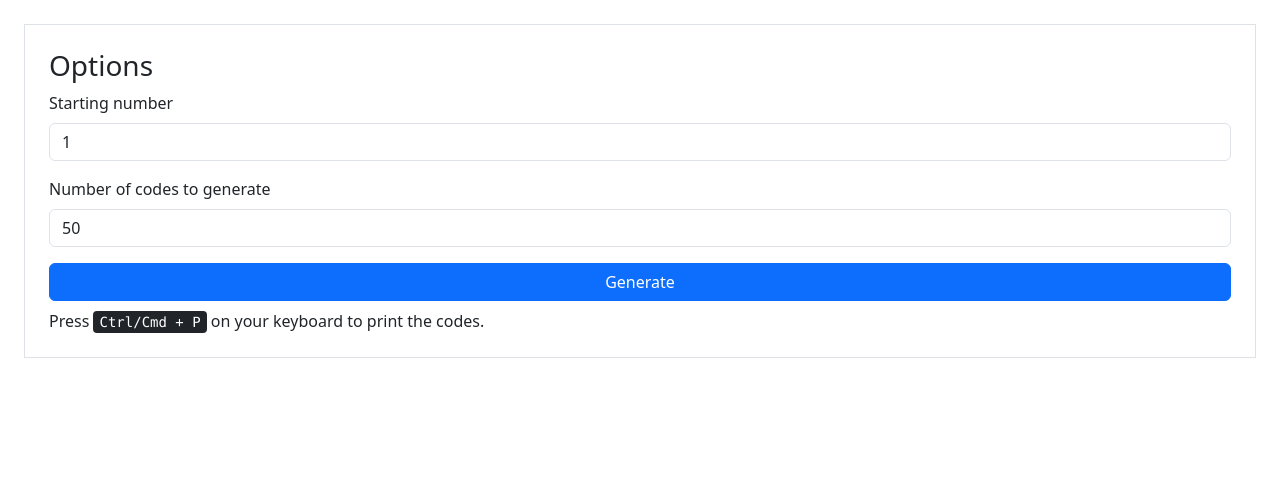
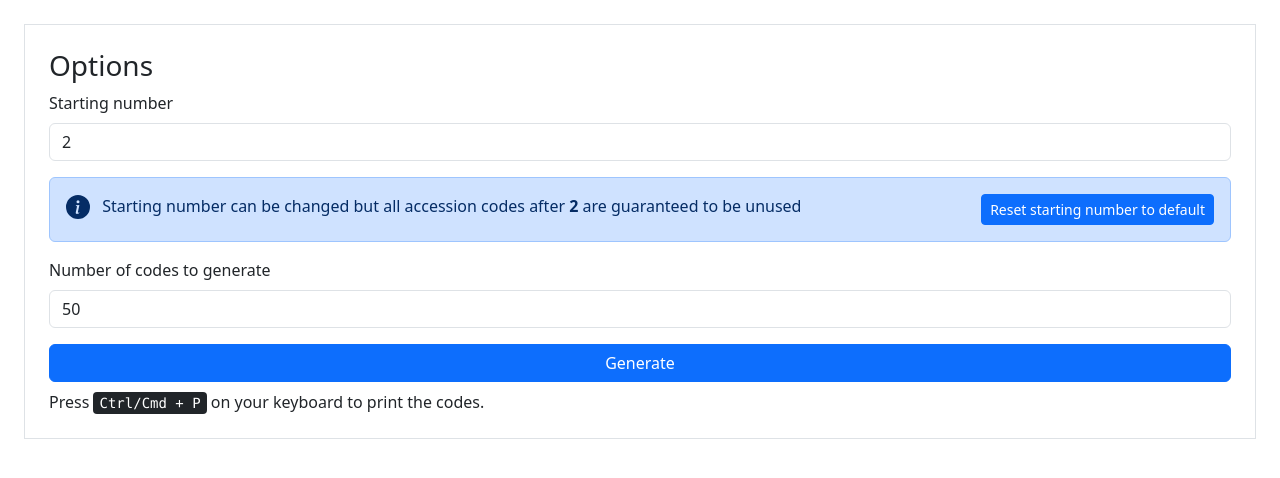
Before and after one commit to mjocc/lms, a Django app: page /admin/generate-accession-codes/ in a window 1280 px wide. Shown: the top 478 px of the page. Run offline with Django 4.2, Linux system fonts and the light colour scheme; tables that the repository leaves empty hold one stand-in row (values such as "Sample post"); parts of the project's set-up code (start-up, migrations or seed data) failed here and were passed over; some libraries are stand-ins or nearby versions.

Commit message:
add comments

```diff
--- a/lms/models.py
+++ b/lms/models.py
@@ -49,6 +49,7 @@ class LibraryUser(AbstractUser):
 
     def __str__(self):
         return f"{self.get_full_name()} ({self.username})"
+
 
 # define common defaults for OpenLibrary ID fields to be validated off of
 ol_id_field = dict(
@@ -458,10 +459,10 @@ class Reservation(models.Model):
 
 class HistoryLoan(models.Model):
     user = models.ForeignKey(
-        LibraryUser, on_delete=models.PROTECT, related_name="loan_history"
+        LibraryUser, on_delete=models.SET_NULL, related_name="loan_history", null=True
     )
     book = models.ForeignKey(
-        BookCopy, on_delete=models.PROTECT, related_name="loan_history"
+        BookCopy, on_delete=models.CASCADE, related_name="loan_history"
     )
     loan_date = models.DateField(help_text="date the loan began")
     returned_date = models.DateField(
--- a/lms/signals.py
+++ b/lms/signals.py
@@ -10,8 +10,9 @@ def handle_reservation_delete(sender, instance, **kwargs):
     deleted."""
 
     # get reservation that has been waiting the longest for a book (the 'first')
-    reservation = Reservation.objects.filter(copy__isnull=True,
-                                             book=instance.book).first()
+    reservation = Reservation.objects.filter(
+        copy__isnull=True, book=instance.book
+    ).first()
 
     # manually assign the book copy of the reservation that was just deleted
     # to an outstanding reservation if found and save it
--- a/lms/templates/lms/admin/accession_code_sheet.html
+++ b/lms/templates/lms/admin/accession_code_sheet.html
@@ -10,11 +10,29 @@
             break-inside: avoid-page; /* or 'auto' */
         }
     </style>
+    <svg xmlns="http://www.w3.org/2000/svg" style="display: none;">
+      <symbol id="check-circle-fill" fill="currentColor" viewBox="0 0 16 16">
+        <path d="M16 8A8 8 0 1 1 0 8a8 8 0 0 1 16 0zm-3.97-3.03a.75.75 0 0 0-1.08.022L7.477 9.417 5.384 7.323a.75.75 0 0 0-1.06 1.06L6.97 11.03a.75.75 0 0 0 1.079-.02l3.992-4.99a.75.75 0 0 0-.01-1.05z"/>
+      </symbol>
+      <symbol id="info-fill" fill="currentColor" viewBox="0 0 16 16">
+        <path d="M8 16A8 8 0 1 0 8 0a8 8 0 0 0 0 16zm.93-9.412-1 4.705c-.07.34.029.533.304.533.194 0 .487-.07.686-.246l-.088.416c-.287.346-.92.598-1.465.598-.703 0-1.002-.422-.808-1.319l.738-3.468c.064-.293.006-.399-.287-.47l-.451-.081.082-.381 2.29-.287zM8 5.5a1 1 0 1 1 0-2 1 1 0 0 1 0 2z"/>
+      </symbol>
+      <symbol id="exclamation-triangle-fill" fill="currentColor" viewBox="0 0 16 16">
+        <path d="M8.982 1.566a1.13 1.13 0 0 0-1.96 0L.165 13.233c-.457.778.091 1.767.98 1.767h13.713c.889 0 1.438-.99.98-1.767L8.982 1.566zM8 5c.535 0 .954.462.9.995l-.35 3.507a.552.552 0 0 1-1.1 0L7.1 5.995A.905.905 0 0 1 8 5zm.002 6a1 1 0 1 1 0 2 1 1 0 0 1 0-2z"/>
+      </symbol>
+    </svg>
     <div class="w-100 h-100" x-data="createState()">
         <div class="border m-4 p-4 d-print-none">
             <h3>Options</h3>
             <label for="start-input" class="form-label">Starting number</label>
             <input class="form-control mb-3" id="start-input" type="number" x-model="start" step="100" min="1"/>
+            <div class="alert alert-primary d-flex justify-content-between" role="alert">
+                <div>
+                     <svg class="bi flex-shrink-0 me-2" width="24" height="24" role="img" aria-label="Info:"><use xlink:href="#info-fill"/></svg>
+                    Starting number can be changed but all accession codes after <b>{{ starting_accession_code }}</b>
+                    are guaranteed to be unused</div>
+                <button class="btn btn-primary btn-sm" @click="start = {{ starting_accession_code }}">Reset starting number to default</button>
+            </div>
             <label for="num-codes-input" class="form-label">Number of codes to generate</label>
             <input class="form-control mb-3" id="num-codes-input" type="number" x-model="numCodes" step="25" min="25"/>
             <button class="btn btn-primary w-100 mb-2" @click="generateQRCodes">Generate</button>
@@ -36,7 +54,7 @@
             crossorigin="anonymous" referrerpolicy="no-referrer"></script>
     <script type="text/javascript">
         const createState = () => ({
-            start: 1,
+            start: {{ starting_accession_code }},
             numCodes: 50,
             generated: false,
             get codes() {
--- a/lms/urls.py
+++ b/lms/urls.py
@@ -15,17 +15,14 @@ urlpatterns = [
     path("author/<author_id>/", views.AuthorDetailView.as_view(), name="view_author"),
     path("reserve/<edition_id>/", views.ReserveView.as_view(), name="reserve_book"),
     path("renew/<uuid:pk>/", views.RenewalView.as_view(), name="renew_loan"),
-
     # account management
     path("accounts/", include("django.contrib.auth.urls")),
     path("accounts/register/", views.UserRegistrationView.as_view(), name="register"),
     path("accounts/profile/", views.UserProfileView.as_view(), name="user_profile"),
-
     # kiosk site
     path("kiosk/", views.KioskHome.as_view(), name="kiosk_home"),
     path("kiosk/take-out/", views.KioskTakeOut.as_view(), name="kiosk_take_out"),
     path("kiosk/return/<uuid:pk>/", views.KioskReturn.as_view(), name="kiosk_return"),
-
     # admin site (django defaults included in lms_base urls.py)
     path("admin/import-book/", views.import_book, name="import_book"),
     path(
--- a/lms/views.py
+++ b/lms/views.py
@@ -141,6 +141,8 @@ def activate_kiosk(request):
 
 @staff_member_required
 def deactivate_kiosk(request):
+    """Delete the kiosk activation cookie and redirect the user to the admin site with
+    a success message."""
     res = http.HttpResponseRedirect(reverse("admin:lms_book_changelist"))
     res.delete_cookie(key="kiosk_activated")
     messages.success(request, "Kiosk successfully deactivated on this device.")
@@ -169,14 +171,19 @@ class MainHome(ListView):
 
 
 class SearchView(ListView):
+    """Render the search results template with either book or author objects
+    (depending on the path the request is sent to) and showing objects that
+    match the results of a search using the query specified."""
     template_name = "lms/main/search_results.html"
     model = Book
 
     def get_queryset(self):
+        # ensure query was passed in GET parameters
         try:
             query = self.request.GET["q"]
         except MultiValueDictKeyError:
             return None
+        # return either book or author objects depending on the second path segment
         if self.kwargs["type"] == "books":
             books = Book.objects.filter(
                 Q(title__icontains=query)
@@ -348,11 +355,20 @@ class RenewalView(LoginRequiredMixin, UpdateView):
 @staff_member_required
 @permission_required("lms.book.add", login_url=reverse_lazy("admin:login"))
 def import_book(request):
+    """Renders the book import template on a GET request. On POST request, deserialises
+    JSON in POST request body and splits multiple accession code objects into multiple
+    single accession code objects, then creates books, and if necessary book copies from
+    these ISBNS (and accession codes) using the 'from_isbn' class methods on these model
+    classes."""
     if request.method == "POST":
         try:
+            # deserialise the JSON from the POST body and extract the useful fields
             data = json.loads(request.body)
             fields = data["fields"]
             includes_accessions = data["include_accessions"]
+
+            # split multi-accession code objects into multiple single accession code
+            # objects if required (only applicable when creating book copies)
             if includes_accessions:
                 new_fields = []
                 for field in fields:
@@ -367,9 +383,15 @@ def import_book(request):
                         )
                 fields = new_fields
 
+            # initialise results variables to be passed back to frontend in response
             errors = []
             successes = []
             accessions_in_successes = False
+
+            # attempt to import a book, and book copy if accession are included, from
+            # each provided ISBN (/accession code), saving any errors to the object
+            # and putting it in the errors list while putting any successes
+            # in the successes list
             for field in fields:
                 try:
                     if includes_accessions:
@@ -385,6 +407,8 @@ def import_book(request):
                     field["error"] = "APINotFoundError"
                     errors.append(field)
                 else:
+                    # place some basic information from each imported book into a plain
+                    # python dictionary to be serialised into json
                     if includes_accessions:
                         accessions_in_successes = True
                         successes.append(
@@ -416,6 +440,7 @@ def import_book(request):
                             }
                         )
 
+            # return json to the javascript component on the frontend
             return JsonResponse(
                 {
                     "errors": errors,
@@ -429,17 +454,35 @@ def import_book(request):
         except KeyError as err:  # will happen if required post data not sent
             return JsonResponse({"server_error": True})
     else:
+        # render the template
         return render(request, "lms/admin/import_book.html")
 
 
 class AccessionCodeGenerationView(TemplateView):
+    """Renders a template capable of generating any number of accession codes with
+    accompanying QR codes, ready to be printed. Defaults to ensuring that only
+    non-existent accession codes can be generated by providing the highest existing
+    accession code plus one as starting accession code."""
+
     template_name = "lms/admin/accession_code_sheet.html"
+
+    def get_context_data(self, *, object_list=None, **kwargs):
+        data = super().get_context_data(object_list=object_list, **kwargs)
+        # accession codes greater than the current highest one are guaranteed to be
+        # unused
+        highest_accession_code = BookCopy.objects.order_by("-accession_code").first()
+        data["starting_accession_code"] = highest_accession_code.accession_code + 1
+        return data
 
 
 ############
 # Auth
 ############
 class UserRegistrationView(FormView):
+    """Allow users to register using a custom form to bypass Django's default
+    registration form that only allows entry of username and password. Provides
+    custom submission logic to automatically generate a library card number as the
+    username, ensuring that the library card number is unique to that user."""
     form_class = LibraryUserCreationForm
     template_name = "lms/main/user_registration.html"
     success_url = reverse_lazy("user_profile")
--- a/lms_base/urls.py
+++ b/lms_base/urls.py
@@ -20,7 +20,6 @@ from django.urls import include, path
 urlpatterns = [
     # lms
     path("", include("lms.urls")),
-
     # primary admin site items
     path("admin/doc/", include("django.contrib.admindocs.urls")),
     path("admin/", admin.site.urls),
```
Also changed, not shown: lms/admin.py (+17 -8 lines), lms/errors.py (+9 -4 lines), lms/permissions.py (+22 -20 lines), lms/apps.py (line endings or trailing spaces), lms/migrations/0012_alter_historyloan_book_alter_historyloan_user.py (added), lms/templates/lms/main/search_results.html (line endings or trailing spaces), 8 other files.
